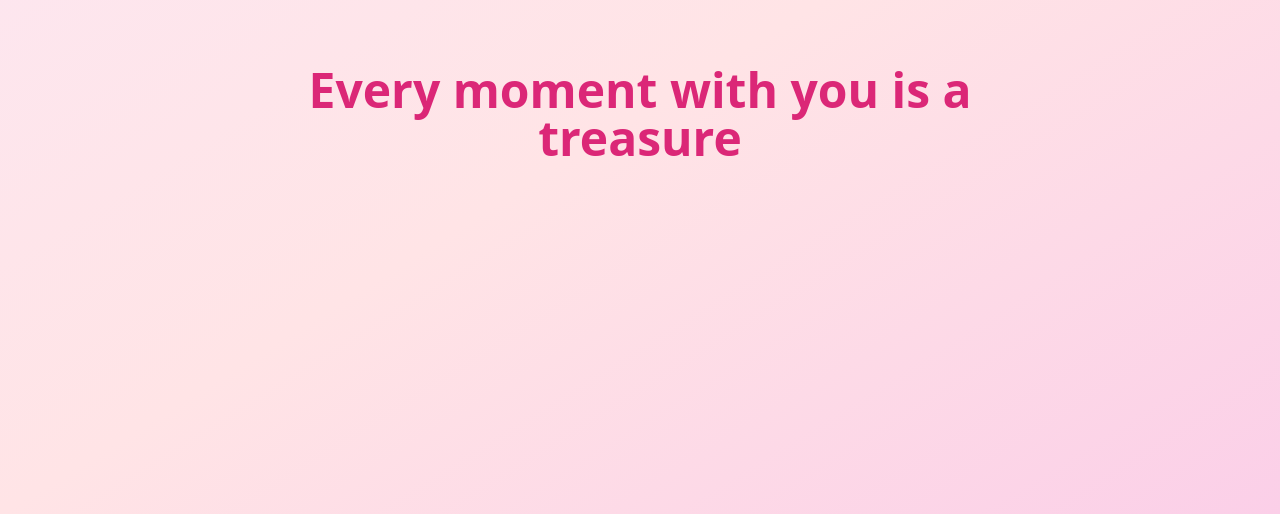
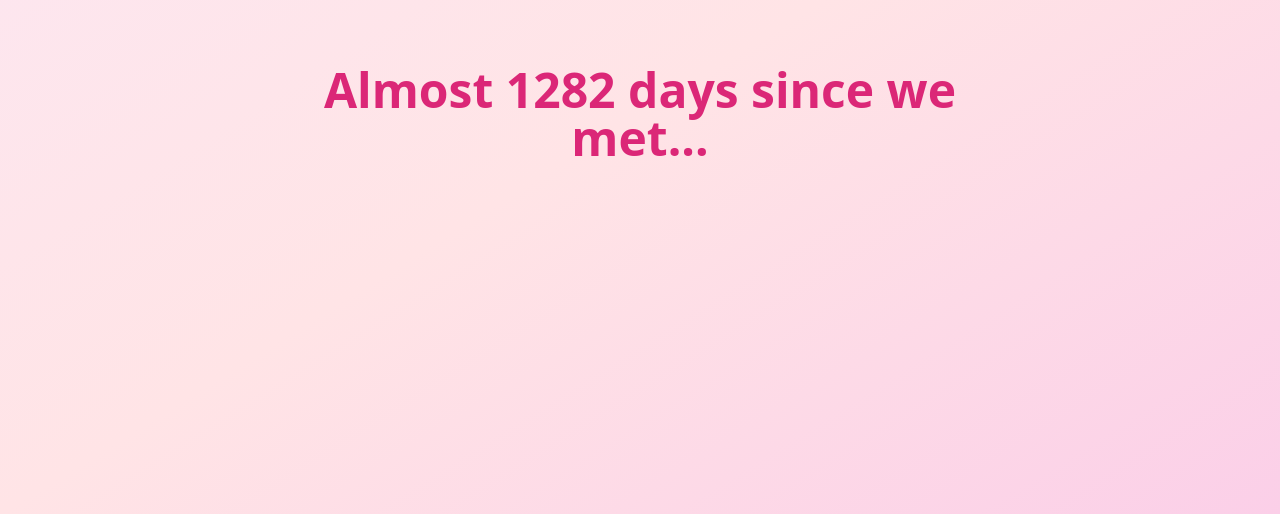
Before and after one commit to deeparishi/2025-bday, a React (Vite) app: page /welcome in a window 1280 px wide. Shown: the part 286-800 px from the top of the page. Built offline with nearby package versions, Linux system fonts and the light colour scheme.

Commit message:
Revise welcomeMessages with new personal messages
Updated welcome messages to include personal notes.

```diff
--- a/src/data/messages.ts
+++ b/src/data/messages.ts
@@ -1,7 +1,11 @@
 export const welcomeMessages = [
-  "Happy Birthday to my beautiful girlfriend 💖",
-  "Every moment with you is a treasure",
-  "You light up my world like nobody else ✨",
-  "Today we celebrate YOU!",
-  "Ready for a special surprise? 🎁"
+  "Ammu!",
+  "Almost 1282 days since we met...",
+  "That's 30,768 hours of us being together!",
+  "43 Months",
+  "Around 4 Years",
+  "Thanks for being my better half!",
+  "I Love you Ammu! ❤️",
+  "Birthday Wish pandrathuku munadi....",
+  "Few Question kekkanum Ammu",
 ];
```
